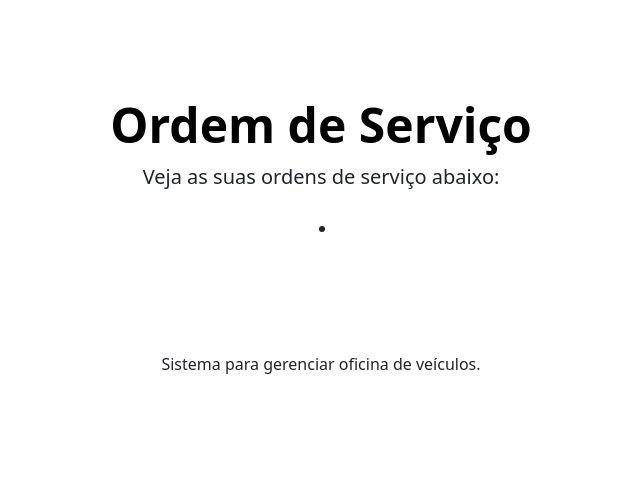
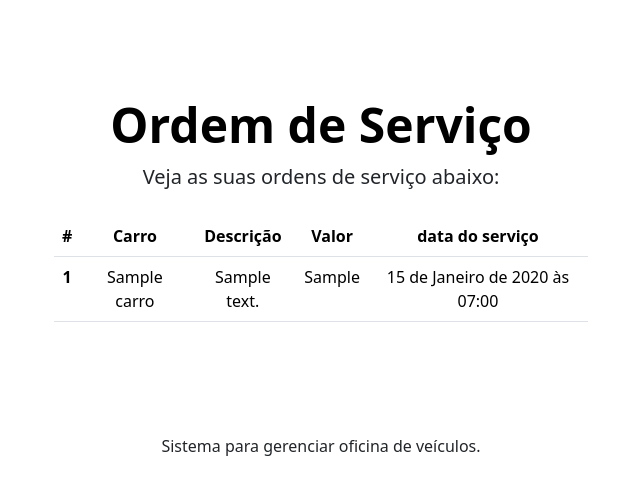
Before and after one commit to rtancman/django-mao-na-massa-oficina, a Django app: page /ordem-servico in a window 1280 px wide. Shown: the part 56-551 px from the top of the page, without its empty margins (319-959 px from the left). Run offline with Django 4.2, Linux system fonts and the light colour scheme; a user stored in the database is signed in; tables that the repository leaves empty hold one stand-in row (values such as "Sample post").

Commit message:
Add the ordem_servico view

```diff
--- a/oficina/core/templates/core/ordem_servico.html
+++ b/oficina/core/templates/core/ordem_servico.html
@@ -4,11 +4,38 @@
     <h1 class="display-5 fw-bold text-body-emphasis">Ordem de Serviço</h1>
     <div class="col-lg-6 mx-auto">
       <p class="lead mb-4">Veja as suas ordens de serviço abaixo:</p>
-      <div class="d-grid gap-2 d-sm-flex justify-content-sm-center">
-        <ul>
-          <li></li>
-        </ul>
-      </div>
+      {% if ordens_servico %}
+        <div class="d-grid gap-2 d-sm-flex justify-content-sm-center">
+          <table class="table">
+            <thead>
+              <tr>
+                <th scope="col">#</th>
+                <th scope="col">Carro</th>
+                <th scope="col">Descrição</th>
+                <th scope="col">Valor</th>
+                <th scope="col">data do serviço</th>
+              </tr>
+            </thead>
+            <tbody>
+              {% for ordem_servico in ordens_servico %}
+              <tr>
+                <th scope="row">{{ ordem_servico.id }}</th>
+                <td>{{ ordem_servico.carro.nome }}</td>
+                <td>{{ ordem_servico.descricao }}</td>
+                <td>{{ ordem_servico.valor }}</td>
+                <td>{{ ordem_servico.data_criacao }}</td>
+              </tr>
+              {% endfor %}
+            </tbody>
+          </table>
+        </div>
+      {% else %}
+        <div class="alert alert-warning d-flex align-items-center" role="alert">
+          <div>
+            Não existe nenhuma ordem de serviço para este usuário.
+          </div>
+        </div>
+      {% endif %}
     </div>
   </div>
 {% endblock content %}
--- a/oficina/core/views.py
+++ b/oficina/core/views.py
@@ -1,6 +1,7 @@
 from django.shortcuts import render, redirect
 from django.contrib.auth.forms import AuthenticationForm
 from django.contrib.auth import authenticate, login as auth_login, logout as auth_logout
+from .models import OrdemServico
 
 
 def index(request):
@@ -27,9 +28,10 @@ def login(request):
 
 def orderm_servico(request):
     if not request.user.is_authenticated:
-        return redirect('/login')
+        return redirect('/entrar')
 
-    return render(request, 'core/ordem_servico.html', {})
+    ordens_servico = OrdemServico.objects.filter(carro__usuario=request.user).order_by('data_criacao')
+    return render(request, 'core/ordem_servico.html', {'ordens_servico': ordens_servico})
 
 def logout(request):
     auth_logout(request)
```
